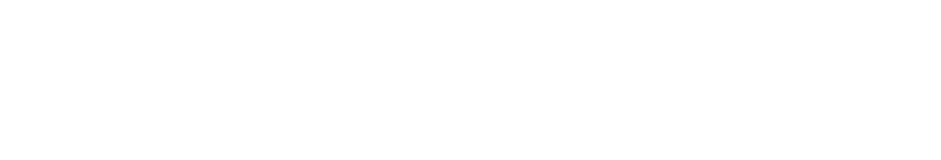
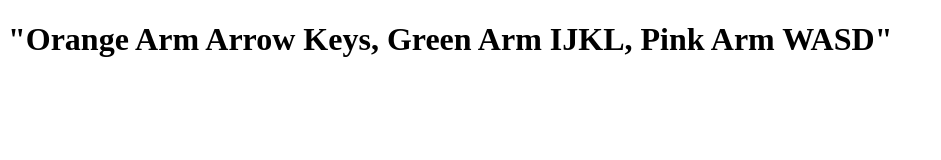
Before and after one commit to aaaidan/tentacools, a plain HTML site: page bin/index.html in a window 1280 px wide. Shown: the whole page, without its empty margins (0-941 px from the left). Drawn offline with Linux system fonts and the light colour scheme.

Commit message:
Instructions

```diff
--- a/bin/index.html
+++ b/bin/index.html
@@ -8,5 +8,6 @@
 		<div id="content"></div>
 		<script src="lib/dat.gui.js"></script>
 		<script src="js/game.js"></script>
+		<h1>"Orange Arm Arrow Keys, Green Arm IJKL, Pink Arm WASD"</h1>
 	</body>
 </html>
```
